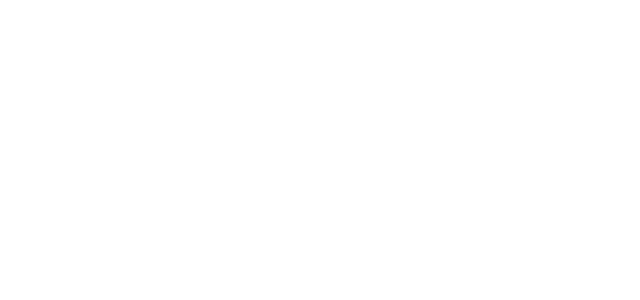
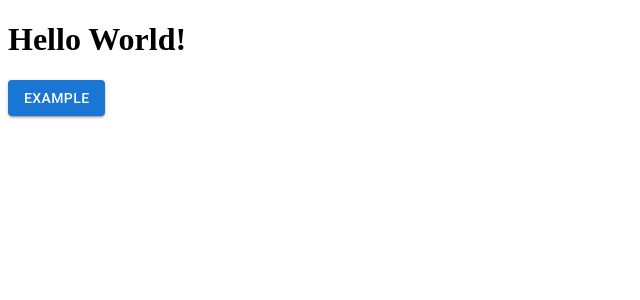
Before and after one commit to tmills5/phase-3-sinatra-react-project-frontend, a React (Create React App) app: page / in a window 1280 px wide. Shown: the top 300 px of the page, without its empty margins (0-640 px from the left). Built offline with nearby package versions, Linux system fonts and the light colour scheme.

Commit message:
cleaned up and added dependecies

```diff
--- a/package.json
+++ b/package.json
@@ -3,6 +3,9 @@
   "version": "0.1.0",
   "private": true,
   "dependencies": {
+    "@emotion/react": "^11.9.0",
+    "@emotion/styled": "^11.8.1",
+    "@mui/material": "^5.8.1",
     "@testing-library/jest-dom": "^5.16.4",
     "@testing-library/react": "^13.2.0",
     "@testing-library/user-event": "^13.5.0",
--- a/public/index.html
+++ b/public/index.html
@@ -9,6 +9,8 @@
       name="description"
       content="Web site created using create-react-app"
     />
+    <link rel="stylesheet" href="https://fonts.googleapis.com/css?family=Roboto:300,400,500,700&display=swap"/>
+    <link rel="stylesheet" href="https://fonts.googleapis.com/icon?family=Material+Icons"/>
     <link rel="apple-touch-icon" href="%PUBLIC_URL%/logo192.png" />
     <!--
       manifest.json provides metadata used when your web app is installed on a
--- a/src/App.js
+++ b/src/App.js
@@ -1,10 +1,13 @@
 import './App.css';
+import { Button } from '@mui/material';
 
 
-function App() {
+const App = () => {
+
   return (
-    <div className="App">
-
+    <div>
+      <h1>Hello World!</h1>
+      <Button variant="contained" color="primary">example</Button>
     </div>
   );
 }
--- a/src/index.js
+++ b/src/index.js
@@ -1,6 +1,5 @@
 import React from 'react';
 import ReactDOM from 'react-dom/client';
-import './index.css';
 import App from './App';
 import reportWebVitals from './reportWebVitals';
 
```
Also changed, not shown: 1 other file (tests, documents, lock files or other folders).
